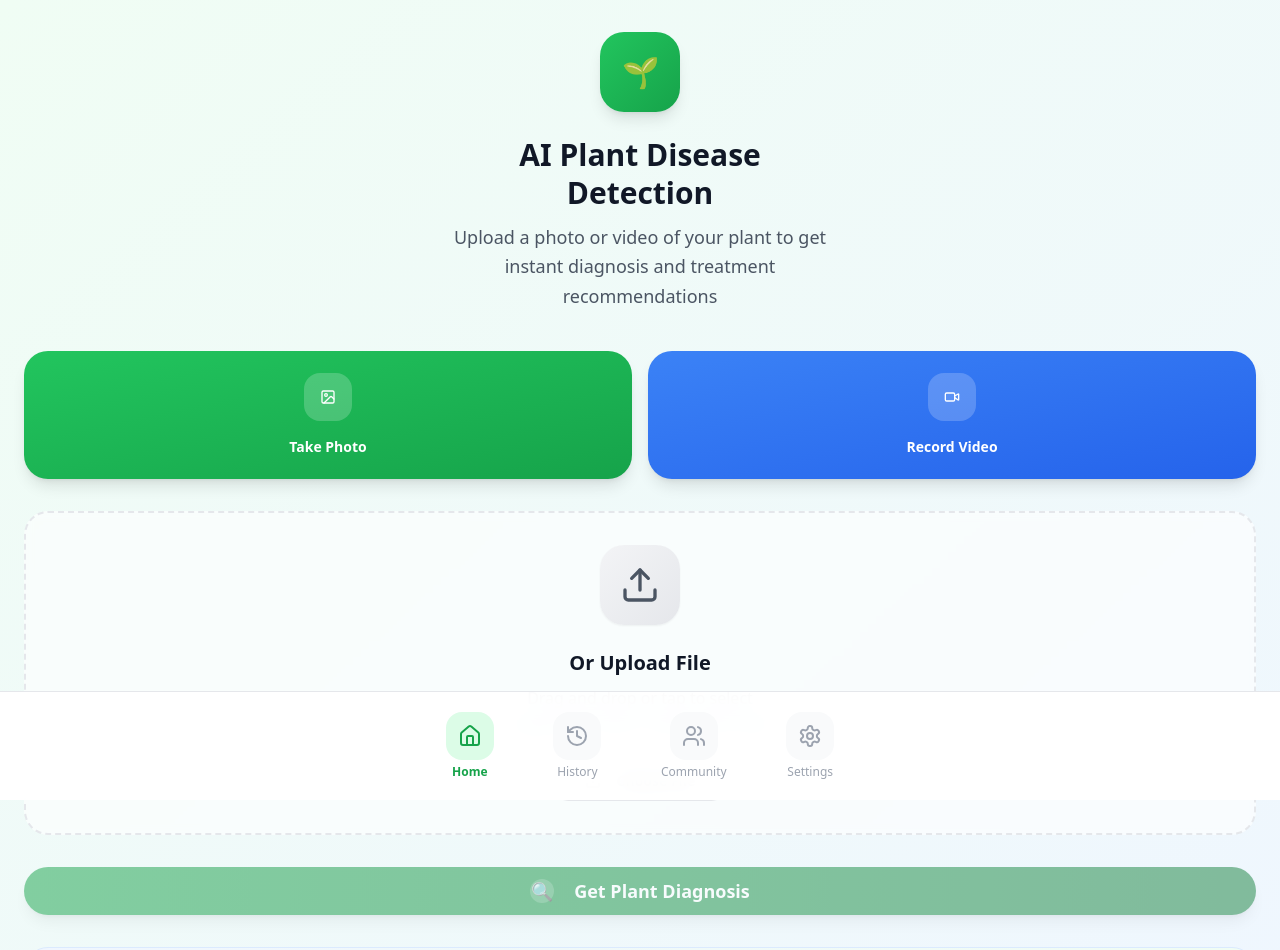
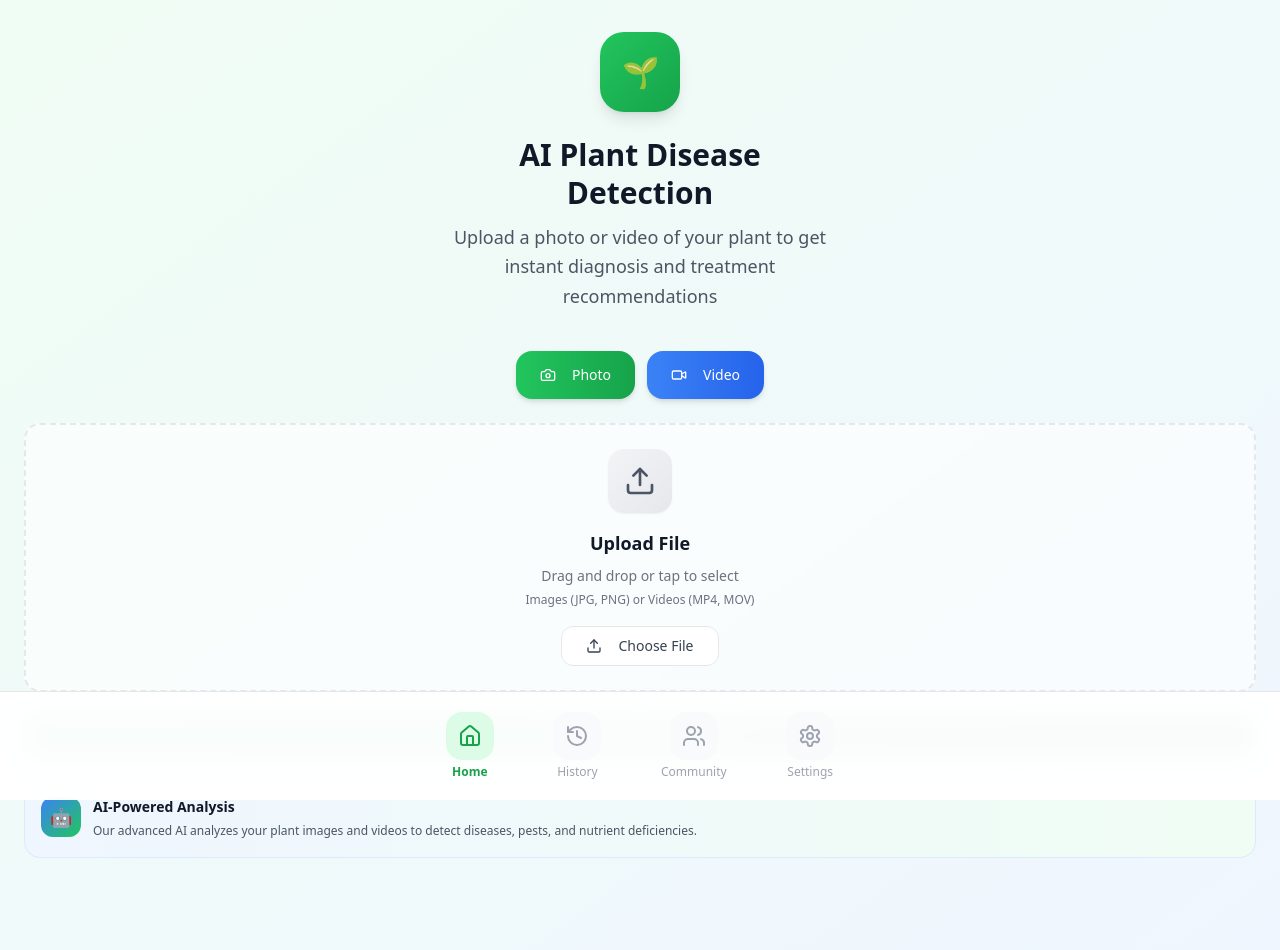
Before and after one commit to charantejayadavaerpula/plant-doctor-vedio, a React (Vite) app: page / in a window 1280 px wide. Shown: the top 950 px of the page. Built offline with nearby package versions, Linux system fonts and the light colour scheme.

Commit message:
Refactor: Make camera buttons small
Adjusted the camera capture button to a smaller size for mobile devices.

```diff
--- a/src/components/MediaUpload.tsx
+++ b/src/components/MediaUpload.tsx
@@ -1,4 +1,3 @@
-
 import { useState, useRef } from "react";
 import { Button } from "@/components/ui/button";
 import { Upload, Camera, Image, Video, CheckCircle } from "lucide-react";
@@ -108,35 +107,31 @@ export const MediaUpload = ({ onAnalysisComplete, isAnalyzing, setIsAnalyzing }:
   }
 
   return (
-    <div className="space-y-8">
-      {/* Camera Options */}
-      <div className="grid grid-cols-2 gap-4">
+    <div className="space-y-6">
+      {/* Camera Options - Smaller Mobile Buttons */}
+      <div className="flex gap-3 justify-center">
         <Button
           onClick={() => openCamera('photo')}
           disabled={isAnalyzing}
-          className="h-32 bg-gradient-to-br from-green-500 to-green-600 hover:from-green-600 hover:to-green-700 text-white rounded-3xl flex flex-col items-center justify-center space-y-2 shadow-lg"
+          className="h-12 px-6 bg-gradient-to-r from-green-500 to-green-600 hover:from-green-600 hover:to-green-700 text-white rounded-2xl flex items-center space-x-2 shadow-md text-sm font-medium"
         >
-          <div className="w-12 h-12 bg-white/20 rounded-2xl flex items-center justify-center">
-            <Image className="h-6 w-6" />
-          </div>
-          <span className="font-semibold">Take Photo</span>
+          <Camera className="h-4 w-4" />
+          <span>Photo</span>
         </Button>
 
         <Button
           onClick={() => openCamera('video')}
           disabled={isAnalyzing}
-          className="h-32 bg-gradient-to-br from-blue-500 to-blue-600 hover:from-blue-600 hover:to-blue-700 text-white rounded-3xl flex flex-col items-center justify-center space-y-2 shadow-lg"
+          className="h-12 px-6 bg-gradient-to-r from-blue-500 to-blue-600 hover:from-blue-600 hover:to-blue-700 text-white rounded-2xl flex items-center space-x-2 shadow-md text-sm font-medium"
         >
-          <div className="w-12 h-12 bg-white/20 rounded-2xl flex items-center justify-center">
-            <Video className="h-6 w-6" />
-          </div>
-          <span className="font-semibold">Record Video</span>
+          <Video className="h-4 w-4" />
+          <span>Video</span>
         </Button>
       </div>
 
-      {/* Upload Area */}
+      {/* Upload Area - Smaller */}
       <div
-        className={`relative border-2 border-dashed rounded-3xl p-8 text-center transition-all duration-300 ${
+        className={`relative border-2 border-dashed rounded-2xl p-6 text-center transition-all duration-300 ${
           dragActive
             ? "border-green-400 bg-green-50 scale-[1.02]"
             : "border-gray-200 bg-white/60 backdrop-blur-sm hover:border-green-300 hover:bg-green-50/50"
@@ -178,22 +173,22 @@ export const MediaUpload = ({ onAnalysisComplete, isAnalyzing, setIsAnalyzing }:
         }}
       >
         <div className="flex flex-col items-center">
-          <div className="w-20 h-20 bg-gradient-to-br from-gray-100 to-gray-200 rounded-3xl flex items-center justify-center mb-6 shadow-sm">
-            <Upload className="h-10 w-10 text-gray-600" />
+          <div className="w-16 h-16 bg-gradient-to-br from-gray-100 to-gray-200 rounded-2xl flex items-center justify-center mb-4 shadow-sm">
+            <Upload className="h-8 w-8 text-gray-600" />
           </div>
-          <h3 className="text-xl font-bold text-gray-900 mb-2">Or Upload File</h3>
-          <p className="text-gray-500 mb-6 leading-relaxed">
+          <h3 className="text-lg font-semibold text-gray-900 mb-2">Upload File</h3>
+          <p className="text-gray-500 mb-4 text-sm leading-relaxed">
             Drag and drop or tap to select
             <br />
-            <span className="text-sm">Images (JPG, PNG) or Videos (MP4, MOV)</span>
+            <span className="text-xs">Images (JPG, PNG) or Videos (MP4, MOV)</span>
           </p>
           <Button
             variant="outline"
             onClick={() => fileInputRef.current?.click()}
             disabled={isAnalyzing}
-            className="border-gray-200 text-gray-700 hover:bg-gray-50 hover:border-gray-300 px-8 py-3 rounded-2xl font-semibold"
+            className="border-gray-200 text-gray-700 hover:bg-gray-50 hover:border-gray-300 px-6 py-2 rounded-xl font-medium text-sm"
           >
-            <Upload className="h-5 w-5 mr-2" />
+            <Upload className="h-4 w-4 mr-2" />
             Choose File
           </Button>
           <input
@@ -219,23 +214,23 @@ export const MediaUpload = ({ onAnalysisComplete, isAnalyzing, setIsAnalyzing }:
 
       {/* Selected File Display */}
       {selectedFile && (
-        <div className="bg-white/80 backdrop-blur-sm rounded-3xl p-6 border border-gray-100 shadow-sm">
+        <div className="bg-white/80 backdrop-blur-sm rounded-2xl p-4 border border-gray-100 shadow-sm">
           <div className="flex items-center justify-between">
             <div className="flex items-center flex-1">
-              <div className="w-14 h-14 bg-gradient-to-br from-green-500 to-green-600 rounded-2xl flex items-center justify-center mr-4 shadow-sm">
+              <div className="w-12 h-12 bg-gradient-to-br from-green-500 to-green-600 rounded-xl flex items-center justify-center mr-3 shadow-sm">
                 {selectedFile.type.startsWith('video/') ? (
-                  <Video className="h-7 w-7 text-white" />
+                  <Video className="h-6 w-6 text-white" />
                 ) : (
-                  <Image className="h-7 w-7 text-white" />
+                  <Image className="h-6 w-6 text-white" />
                 )}
               </div>
               <div className="flex-1 min-w-0">
-                <p className="font-semibold text-gray-900 text-base truncate">{selectedFile.name}</p>
-                <p className="text-sm text-gray-500 mt-1">
+                <p className="font-medium text-gray-900 text-sm truncate">{selectedFile.name}</p>
+                <p className="text-xs text-gray-500 mt-1">
                   {(selectedFile.size / 1024 / 1024).toFixed(2)} MB • {selectedFile.type.split('/')[1].toUpperCase()}
                 </p>
               </div>
-              <CheckCircle className="h-6 w-6 text-green-500 ml-3" />
+              <CheckCircle className="h-5 w-5 text-green-500 ml-3" />
             </div>
           </div>
         </div>
@@ -245,16 +240,16 @@ export const MediaUpload = ({ onAnalysisComplete, isAnalyzing, setIsAnalyzing }:
       <Button
         onClick={handleAnalyze}
         disabled={!selectedFile || isAnalyzing}
-        className="w-full bg-gradient-to-r from-green-600 to-green-700 hover:from-green-700 hover:to-green-800 text-white py-6 rounded-3xl text-lg font-bold shadow-lg disabled:opacity-50 disabled:cursor-not-allowed transition-all duration-200"
+        className="w-full bg-gradient-to-r from-green-600 to-green-700 hover:from-green-700 hover:to-green-800 text-white py-4 rounded-2xl text-base font-semibold shadow-lg disabled:opacity-50 disabled:cursor-not-allowed transition-all duration-200"
       >
         {isAnalyzing ? (
           <div className="flex items-center">
-            <div className="w-5 h-5 border-2 border-white border-t-transparent rounded-full animate-spin mr-3"></div>
+            <div className="w-4 h-4 border-2 border-white border-t-transparent rounded-full animate-spin mr-2"></div>
             Analyzing Plant...
           </div>
         ) : (
           <>
-            <div className="w-6 h-6 bg-white/20 rounded-full flex items-center justify-center mr-3">
+            <div className="w-5 h-5 bg-white/20 rounded-full flex items-center justify-center mr-2">
               🔍
             </div>
             Get Plant Diagnosis
@@ -262,16 +257,16 @@ export const MediaUpload = ({ onAnalysisComplete, isAnalyzing, setIsAnalyzing }:
         )}
       </Button>
 
-      {/* Info Section */}
-      <div className="bg-gradient-to-r from-blue-50 to-green-50 rounded-3xl p-6 border border-blue-100">
-        <div className="flex items-start space-x-4">
-          <div className="w-12 h-12 bg-gradient-to-br from-blue-500 to-green-500 rounded-2xl flex items-center justify-center flex-shrink-0">
-            <div className="text-white text-xl">🤖</div>
+      {/* Info Section - Smaller */}
+      <div className="bg-gradient-to-r from-blue-50 to-green-50 rounded-2xl p-4 border border-blue-100">
+        <div className="flex items-start space-x-3">
+          <div className="w-10 h-10 bg-gradient-to-br from-blue-500 to-green-500 rounded-xl flex items-center justify-center flex-shrink-0">
+            <div className="text-white text-lg">🤖</div>
           </div>
           <div>
-            <h4 className="font-bold text-gray-900 mb-2">AI-Powered Analysis</h4>
-            <p className="text-gray-600 text-sm leading-relaxed">
-              Our advanced AI analyzes your plant images and videos to detect diseases, pests, and nutrient deficiencies with high accuracy.
+            <h4 className="font-semibold text-gray-900 mb-1 text-sm">AI-Powered Analysis</h4>
+            <p className="text-gray-600 text-xs leading-relaxed">
+              Our advanced AI analyzes your plant images and videos to detect diseases, pests, and nutrient deficiencies.
             </p>
           </div>
         </div>
```
